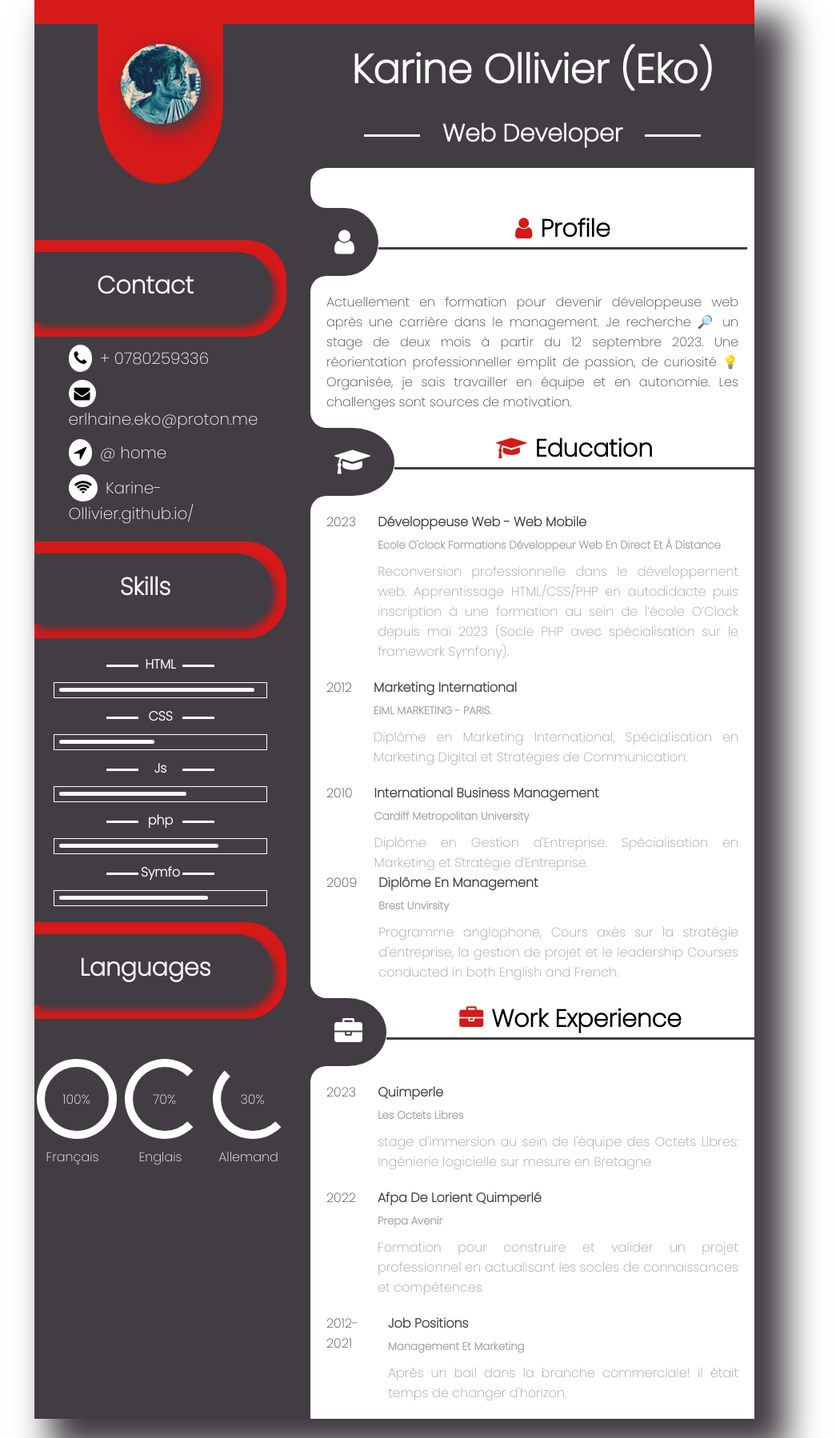
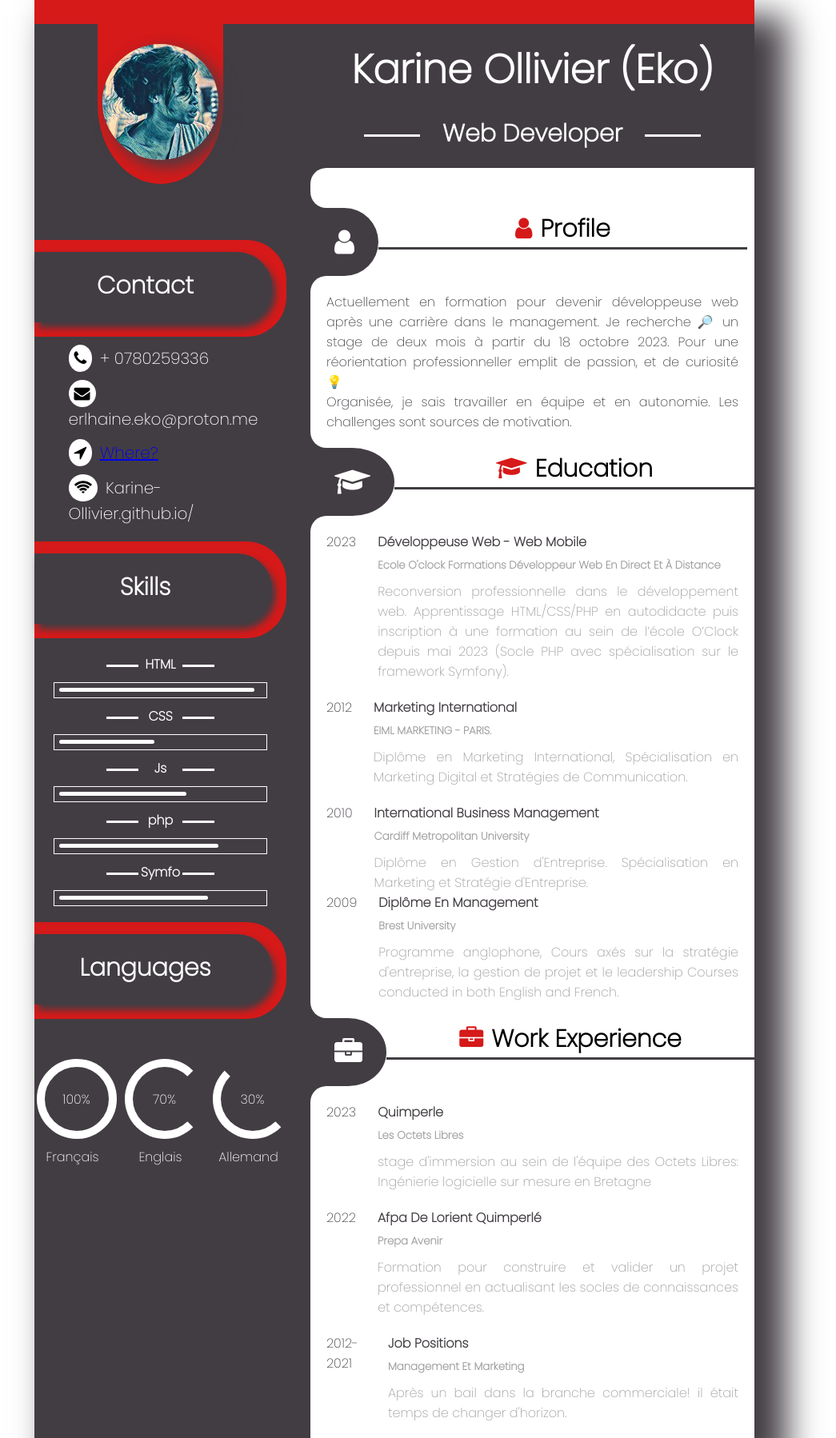
Before and after one commit to Karine-Ollivier/Karine-Ollivier.github.io, a PHP site: page / in a window 1280 px wide. Shown: the top 1798 px of the page at 80% size, without its empty margins (147-1192 px from the left). Run offline with PHP 8.4, Linux system fonts and the light colour scheme.

Commit message:
Ajout de mon site web CV

```diff
--- a/css/styles.css
+++ b/css/styles.css
@@ -44,8 +44,8 @@
 
 .profileImg img
 {
-    width: 100px; /* Ajustez cette valeur pour la largeur souhaitée */
-    height: 100px;
+    width: 145px; /* Ajustez cette valeur pour la largeur souhaitée */
+    height: 145px;
    margin-top: 25px;
    border-radius: 50%;
    box-shadow: 8px 8px 20px rgba(66, 61, 67, 1);
--- a/index.php
+++ b/index.php
@@ -49,7 +49,11 @@
 
           <div class="contact">
             <i class="fa fa-location-arrow"></i>
-            <span>@ home</span>
+            <span>
+            <a href="https://www.google.com/maps?q=47.812344562583824,-3.7046590323666213" target="_blank">
+              Where?
+              </a>
+            </span>
           </div>
 
           <div class="contact">
@@ -174,9 +178,9 @@
           </div>
           <p class="profileDeScription">
 
-          Actuellement en formation pour devenir développeuse web après une carrière dans le management. Je recherche 🔎 un stage de deux mois à partir du 12 septembre 2023.
+          Actuellement en formation pour devenir développeuse web après une carrière dans le management. Je recherche 🔎 un stage de deux mois à partir du 18 octobre 2023.
 
-             Une réorientation professionneller emplit de passion, de curiosité 💡
+             Pour une réorientation professionneller emplit de passion, et de curiosité 💡 <br>
 
             Organisée, je sais travailler en équipe et en autonomie. Les challenges sont sources de motivation.
 
@@ -236,7 +240,7 @@
               </div>
               <div class="degreeInfo">
                 <h4>Diplôme en Management</h4>
-                <h5>Brest unvirsity</h5>
+                <h5>Brest university</h5>
                 <p>
                   Programme anglophone,
                   Cours axés sur la stratégie d'entreprise, la gestion de projet et le leadership
```
